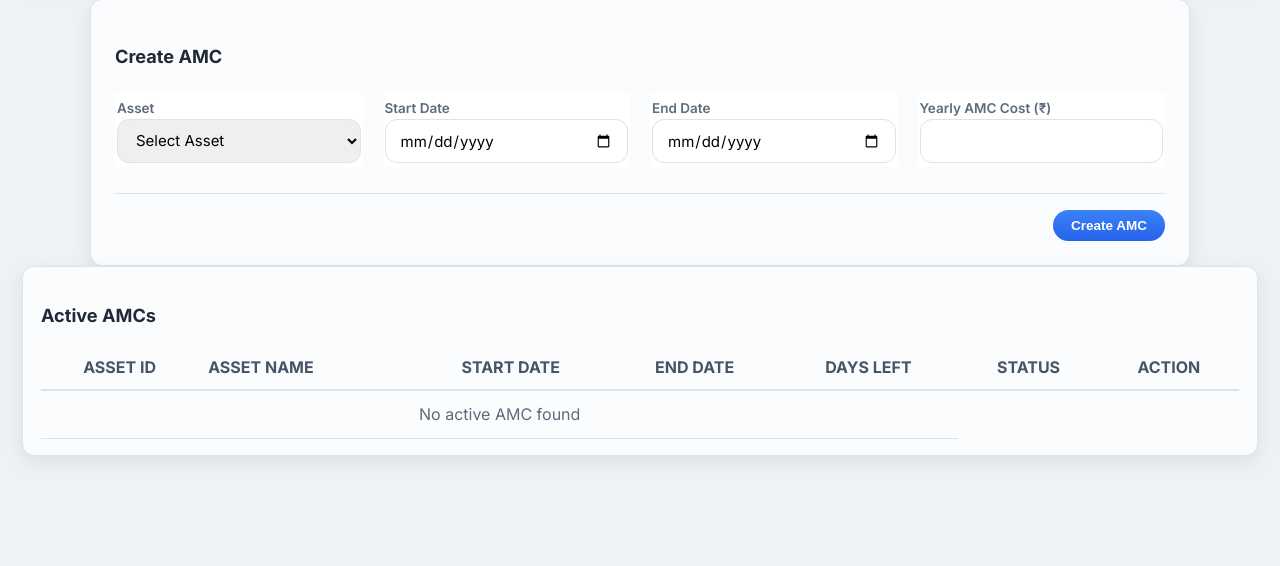
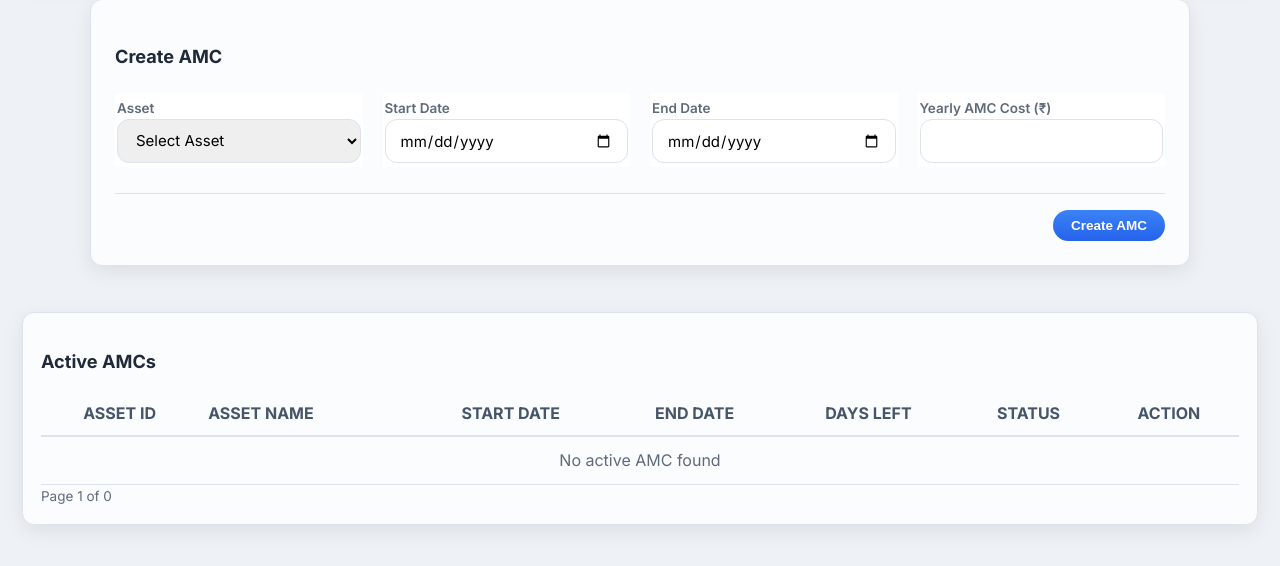
Before and after one commit to Yash-Aparajit/Asset_Compliance_Manager, a Flask app: page /amc in a window 1280 px wide. Shown: the part 214-780 px from the top of the page. Run offline with Flask 3, Linux system fonts and the light colour scheme; the visitor is signed in with stand-in values (Sample User, id 1); data that the repository does not hold is empty.

Commit message:
Update amc_create.html

```diff
--- a/templates/amc_create.html
+++ b/templates/amc_create.html
@@ -8,17 +8,15 @@
     </div>
 </div>
 
-<div class="card form-card">
-
+<div class="card form-card amc-create-card">
     <h3>Create AMC</h3>
 
     <form method="POST" class="asset-form">
-
         <div class="form-grid">
 
             <div class="form-group">
                 <label>Asset</label>
-                <select name="asset_id" required>
+                <select name="asset_id" class="searchable-select" required>
                     <option value="">Select Asset</option>
                     {% for asset in assets %}
                         <option value="{{ asset.id }}">
@@ -50,12 +48,13 @@
                 Create AMC
             </button>
         </div>
-
     </form>
 </div>
 
+<!-- ✅ Proper gap (REAL) -->
+<div style="height: 26px;"></div>
+
 <div class="card">
-
     <h3>Active AMCs</h3>
 
     <table class="asset-table">
@@ -70,6 +69,7 @@
                 <th>Action</th>
             </tr>
         </thead>
+
         <tbody>
             {% for amc in active_amcs %}
                 <tr>
@@ -80,7 +80,6 @@
                     </td>
 
                     <td>{{ format_date_indian(amc.start_date) }}</td>
-
                     <td>{{ format_date_indian(amc.end_date) }}</td>
 
                     <td>
@@ -92,28 +91,44 @@
                     <td>
                         {% set st = amc_status_map.get(amc.id) %}
                         {% if st %}
-                        <span class="status-pill {{ st.key }}">
-                            {{ st.label }}
-                        </span>
+                            <span class="status-pill {{ st.key }}">
+                                {{ st.label }}
+                            </span>
                         {% endif %}
                     </td>
 
                     <td>
                         <a href="{{ url_for('amc_view', amc_id=amc.id) }}"
-                        class="btn btn-secondary">
+                           class="btn btn-secondary">
                             View
                         </a>
                     </td>
                 </tr>
             {% else %}
                 <tr>
-                    <td colspan="5" class="muted-text">
+                    <td colspan="7" class="muted-text">
                         No active AMC found
                     </td>
                 </tr>
             {% endfor %}
         </tbody>
     </table>
+
+    {% if pagination %}
+    <div class="pagination-bar">
+        {% if pagination.has_prev %}
+            <a class="btn btn-secondary" href="{{ url_for('amc_create', page=pagination.prev_num) }}">Prev</a>
+        {% endif %}
+
+        <span class="muted-text">
+            Page {{ pagination.page }} of {{ pagination.pages }}
+        </span>
+
+        {% if pagination.has_next %}
+            <a class="btn btn-secondary" href="{{ url_for('amc_create', page=pagination.next_num) }}">Next</a>
+        {% endif %}
+    </div>
+    {% endif %}
 </div>
 
 {% endblock %}
```
